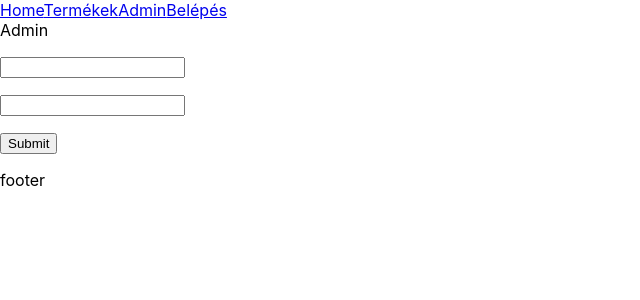
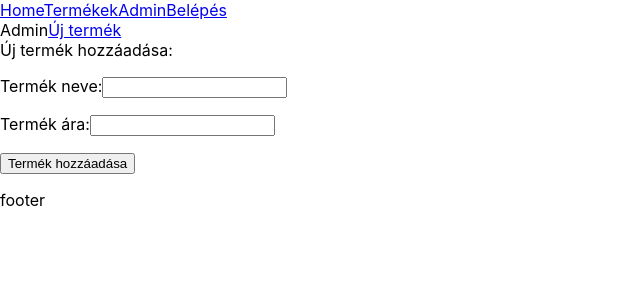
Before and after one commit to bgyorgy94/frontend-webshop-progmatic, a React (Create React App) app: page /admin/termek-felvitel in a window 1280 px wide. Shown: the top 300 px of the page, without its empty margins (0-640 px from the left). Built offline with nearby package versions, Linux system fonts and the light colour scheme.

Commit message:
Add new product to database

```diff
--- a/src/pages/AddProduct.js
+++ b/src/pages/AddProduct.js
@@ -1,36 +1,49 @@
 import { useState } from "react";
+import productsService from "../services/products-service";
 
 export default function AddProduct() {
 
-const [title, setTitle] = useState ("")
-const [price, setPrice] = useState ("")
+    const [title, setTitle] = useState("")
+    const [price, setPrice] = useState("")
 
-function handleTitleChange(e){
-    let value = e.target.value;
-    setTitle(value)
-}
-function handlePriceChange(e){
-    let value = e.target.value;
-    setPrice(value)
-}
-
-function handlerSubmit(e){
-    e.preventDefault()
-    console.log (title, price)
-}
-    return(
-        <div>Add product</div>,
+    return (
+        <>
+        <div>Új termék hozzáadása:</div>
         <form onSubmit={handlerSubmit}>
             <p>
-                <input type = "text" onChange={handleTitleChange} value = {title}/>
+                Termék neve:
+                <input type="text" onChange={handleTitleChange} value={title} />
             </p>
             <p>
-                <input type = "number" onChange={handlePriceChange} value = {price}/>
+                Termék ára:
+                <input type="number" onChange={handlePriceChange} value={price} />
             </p>
             <p>
-                <button >Submit</button>
+                <button>Termék hozzáadása</button>
             </p>
         </form>
+        </>
 
     )
+
+    function handleTitleChange(e) {
+        let value = e.target.value;
+        setTitle(value)
+    }
+    function handlePriceChange(e) {
+        let value = e.target.value;
+        setPrice(value)
+    }
+
+    function handlerSubmit(e) {
+        e.preventDefault()
+        console.log(title, price)
+        productsService.createProduct({
+            name: title,
+            price: price
+        })
+        setTitle("");
+        setPrice("");
+    }
+
 }
--- a/src/pages/Admin.js
+++ b/src/pages/Admin.js
@@ -1,10 +1,11 @@
-import { Outlet } from "react-router-dom";
+import { Link, Outlet } from "react-router-dom";
 import AdminDashboard from "./AdminDashboard";
 
 export default function Admin() {
     return(
         <div>
             Admin
+            <Link to="./termek-felvitel">Új termék</Link>
             <Outlet />
         </div>
     )
```
